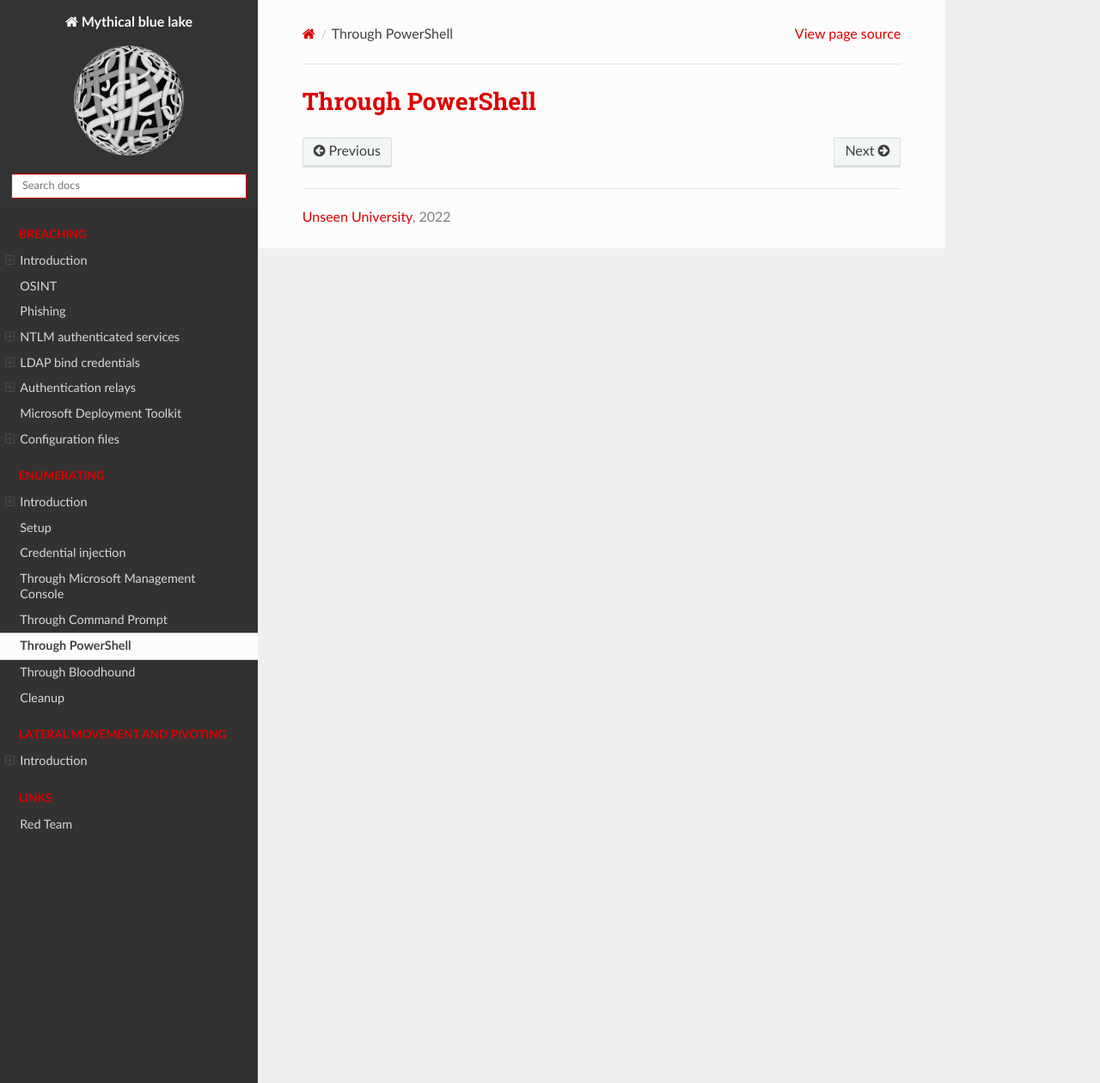
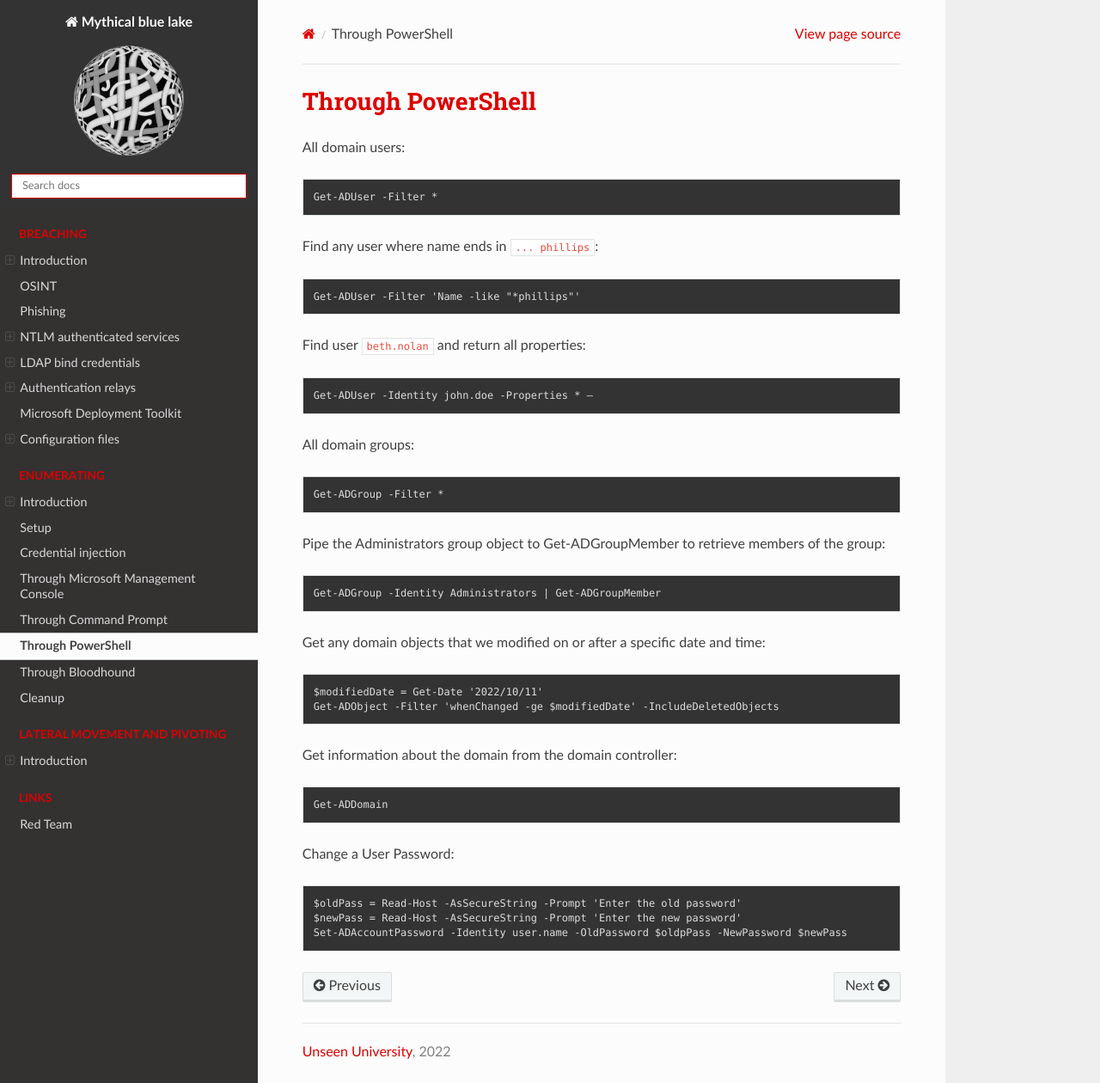
Before and after one commit to tymyrddin/red-ad, a Sphinx documentation site: the page built from source/docs/enum/powershell.md, in a window 1280 px wide and 1260 px high. Shown: the whole window at 86% size. Built offline with Sphinx 7.4.7 and the Read the Docs theme 2.0.0, drawn with Linux system fonts in a browser that asks for light colours.

```diff
--- a/source/docs/enum/powershell.md
+++ b/source/docs/enum/powershell.md
@@ -1 +1,36 @@
 # Through PowerShell
+
+All domain users:
+
+    Get-ADUser -Filter *
+
+Find any user where name ends in `... phillips`:
+
+    Get-ADUser -Filter 'Name -like "*phillips"'
+
+Find user `beth.nolan` and return all properties:
+
+    Get-ADUser -Identity john.doe -Properties * –
+
+All domain groups:
+
+    Get-ADGroup -Filter *
+
+Pipe the Administrators group object to Get-ADGroupMember to retrieve members of the group:
+
+    Get-ADGroup -Identity Administrators | Get-ADGroupMember
+
+Get any domain objects that we modified on or after a specific date and time:
+
+    $modifiedDate = Get-Date '2022/10/11'
+    Get-ADObject -Filter 'whenChanged -ge $modifiedDate' -IncludeDeletedObjects
+
+Get information about the domain from the domain controller:
+
+    Get-ADDomain
+
+Change a User Password:
+
+    $oldPass = Read-Host -AsSecureString -Prompt 'Enter the old password'
+    $newPass = Read-Host -AsSecureString -Prompt 'Enter the new password'
+    Set-ADAccountPassword -Identity user.name -OldPassword $oldpPass -NewPassword $newPass
```
Also changed, not shown: source/docs/enum/bloodhound.md (+23 -3 lines), source/docs/enum/cmd.md (+20 -0 lines), source/docs/enum/injection.md (+20 -0 lines), source/docs/enum/mmc.md (+9 -0 lines), source/_static/images/Screenshot from 2022-10-12 13-00-58.png (deleted), source/_static/images/Screenshot from 2022-10-12 14-19-28.png (deleted), source/_static/images/bloodhound.png (renamed from source/_static/images/Screenshot from 2022-10-12 15-42-55.png), source/_static/images/found-username.png (renamed from source/_static/images/Screenshot from 2022-10-11 19-51-19.png), source/_static/images/ldap-settings.png (renamed from source/_static/images/Screenshot from 2022-10-11 19-49-49.png), source/_static/images/mmc-tinus-green.png (renamed from source/_static/images/Screenshot from 2022-10-12 13-41-40.png), source/_static/images/runas2.png (renamed from source/_static/images/Screenshot from 2022-10-12 13-03-19.png).
